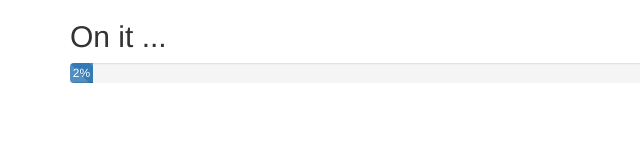
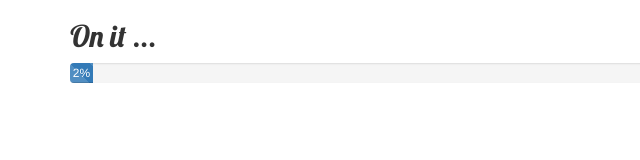
Before and after one commit to coderavana/portfolio, a plain HTML site: page index.html in a window 1280 px wide. Shown: the full height of the page, 0-640 px from the left. Drawn offline with nearby package versions, Linux system fonts and the light colour scheme.

Commit message:
added the lobster font to h2

```diff
--- a/index.html
+++ b/index.html
@@ -7,7 +7,14 @@
   <link rel="stylesheet" href="https://maxcdn.bootstrapcdn.com/bootstrap/3.3.7/css/bootstrap.min.css">
   <script src="https://ajax.googleapis.com/ajax/libs/jquery/3.1.1/jquery.min.js"></script>
   <script src="https://maxcdn.bootstrapcdn.com/bootstrap/3.3.7/js/bootstrap.min.js"></script>
+<link href="https://fonts.googleapis.com/css?family=Lobster" rel="stylesheet" type="text/css">
 </head>
+
+<style>
+    h2 {
+        font-family: Lobster, Monospace;
+    }
+    </style>
 <body>
 
 <div class="container">
```
